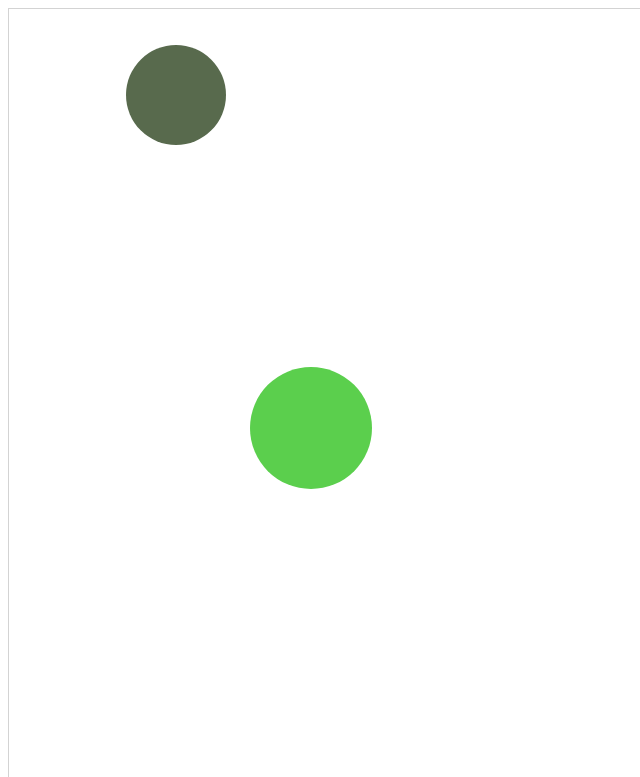
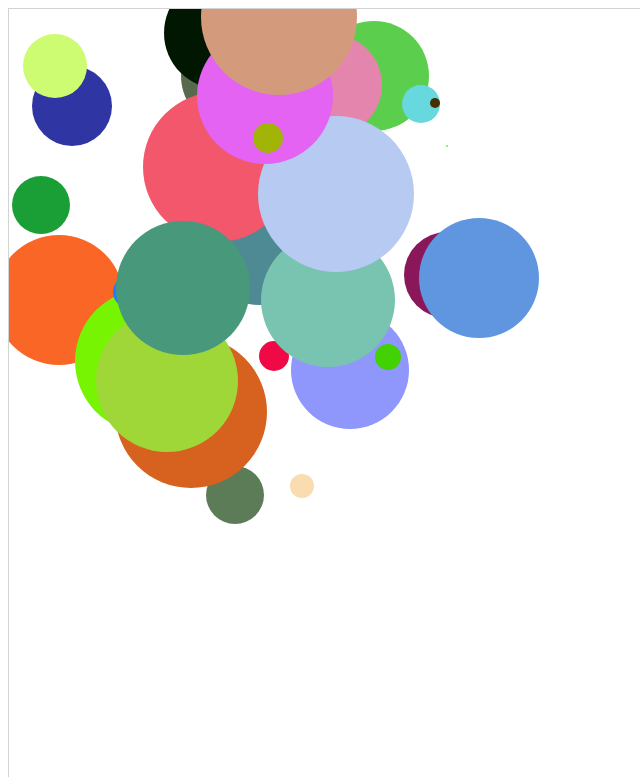
Before and after one commit to cuongnguyen90/funny-circles, a plain HTML site: page index.html in a window 1280 px wide. Shown: the top 777 px of the page, without its empty margins (0-640 px from the left). Drawn offline with Linux system fonts and the light colour scheme.

Commit message:
Up code 3

```diff
--- a/index.html
+++ b/index.html
@@ -4,7 +4,7 @@
     <meta charset="UTF-8">
     <title>Demo</title>
 </head>
-<body onload="createCircle();createCircle();">
+<body onload="createMultiCircle();">
 <canvas id="myCanvas" width="1368px" height="768px" style="border:1px solid #d3d3d3;">
 
 <script>
@@ -57,6 +57,11 @@
         ctx.fill();
     }
 
+    function createMultiCircle(){
+        for (i=0;i<=30;i++){
+            createCircle();
+        }
+    }
 
 </script>
 </body>
```
